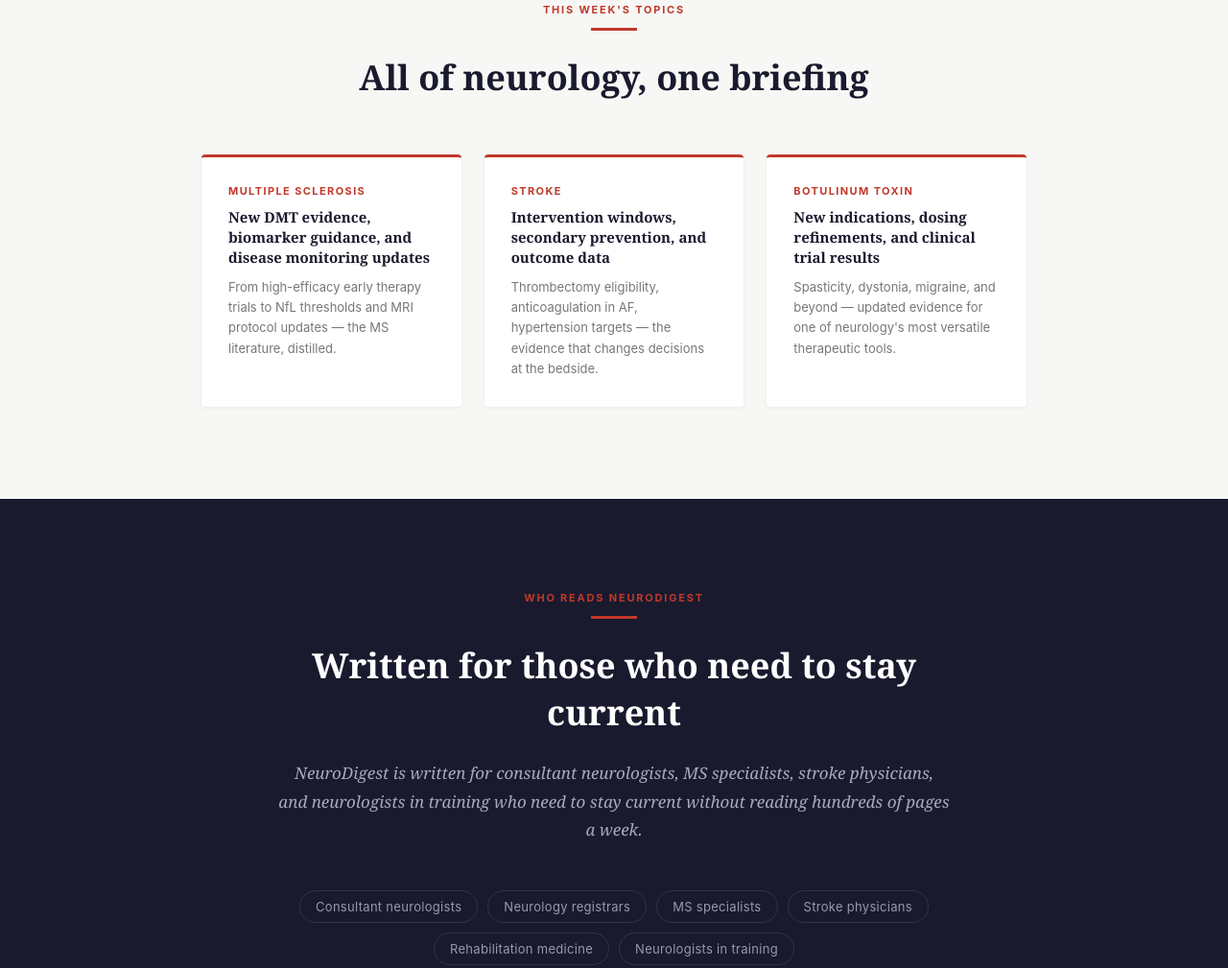
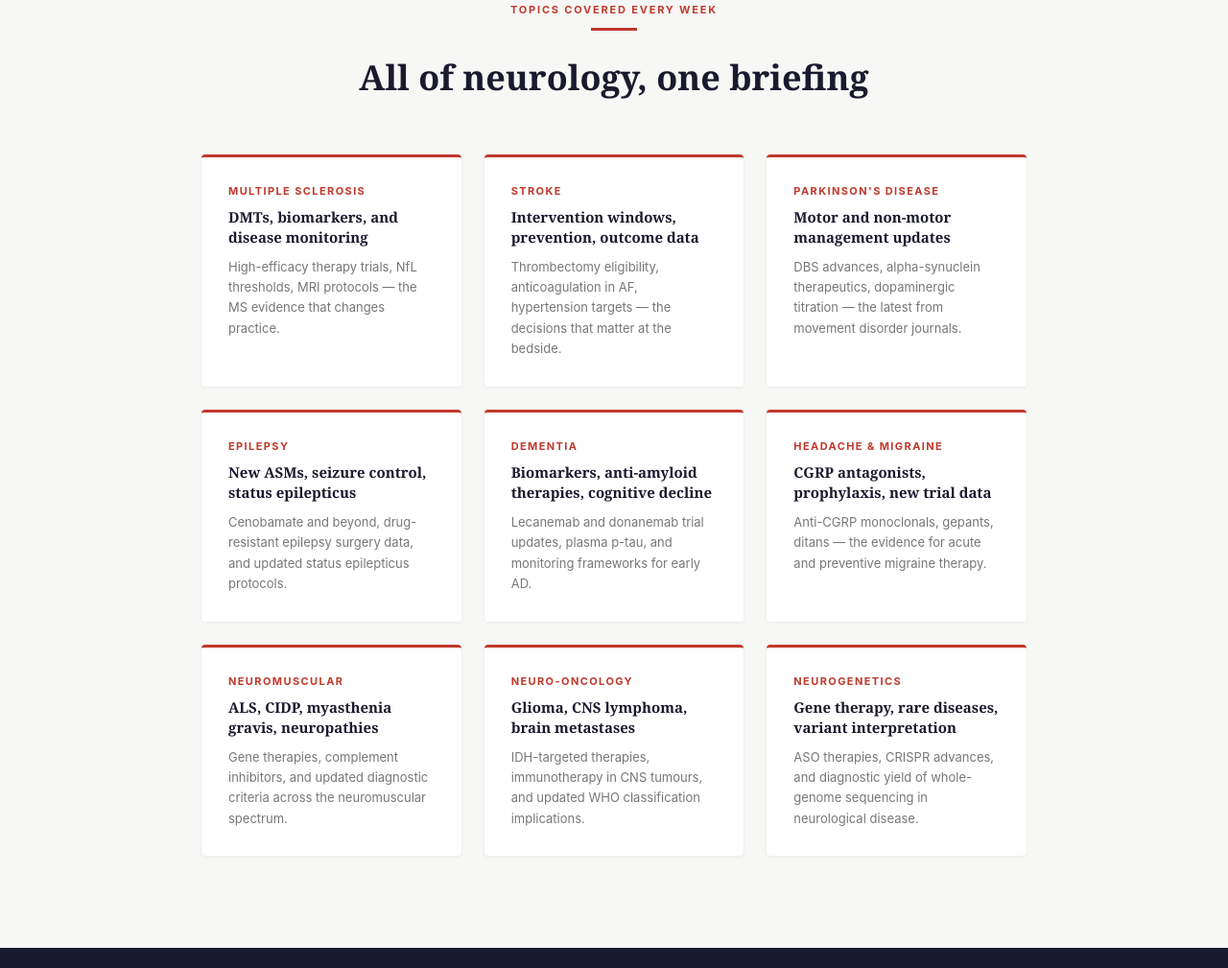
Before and after one commit to laterza01/neuro-digest, a plain HTML site: page index.html in a window 1280 px wide. Shown: the part 1572-2581 px from the top of the page at 96% size. Drawn offline with Linux system fonts and the light colour scheme.

Commit message:
Update topics section — 9 neurology areas with descriptions

```diff
--- a/index.html
+++ b/index.html
@@ -321,25 +321,55 @@
   <section class="inside" id="inside">
     <div class="inside-inner">
       <div style="text-align:center">
-        <p class="section-label">This week's topics</p>
+        <p class="section-label">Topics covered every week</p>
         <div class="section-divider"></div>
         <h2 class="section-title">All of neurology, one briefing</h2>
       </div>
       <div class="inside-grid">
         <div class="inside-card">
           <div class="inside-card-topic">Multiple Sclerosis</div>
-          <div class="inside-card-title">New DMT evidence, biomarker guidance, and disease monitoring updates</div>
-          <p class="inside-card-body">From high-efficacy early therapy trials to NfL thresholds and MRI protocol updates — the MS literature, distilled.</p>
+          <div class="inside-card-title">DMTs, biomarkers, and disease monitoring</div>
+          <p class="inside-card-body">High-efficacy therapy trials, NfL thresholds, MRI protocols — the MS evidence that changes practice.</p>
         </div>
         <div class="inside-card">
           <div class="inside-card-topic">Stroke</div>
-          <div class="inside-card-title">Intervention windows, secondary prevention, and outcome data</div>
-          <p class="inside-card-body">Thrombectomy eligibility, anticoagulation in AF, hypertension targets — the evidence that changes decisions at the bedside.</p>
+          <div class="inside-card-title">Intervention windows, prevention, outcome data</div>
+          <p class="inside-card-body">Thrombectomy eligibility, anticoagulation in AF, hypertension targets — the decisions that matter at the bedside.</p>
         </div>
         <div class="inside-card">
-          <div class="inside-card-topic">Botulinum Toxin</div>
-          <div class="inside-card-title">New indications, dosing refinements, and clinical trial results</div>
-          <p class="inside-card-body">Spasticity, dystonia, migraine, and beyond — updated evidence for one of neurology's most versatile therapeutic tools.</p>
+          <div class="inside-card-topic">Parkinson's Disease</div>
+          <div class="inside-card-title">Motor and non-motor management updates</div>
+          <p class="inside-card-body">DBS advances, alpha-synuclein therapeutics, dopaminergic titration — the latest from movement disorder journals.</p>
+        </div>
+        <div class="inside-card">
+          <div class="inside-card-topic">Epilepsy</div>
+          <div class="inside-card-title">New ASMs, seizure control, status epilepticus</div>
+          <p class="inside-card-body">Cenobamate and beyond, drug-resistant epilepsy surgery data, and updated status epilepticus protocols.</p>
+        </div>
+        <div class="inside-card">
+          <div class="inside-card-topic">Dementia</div>
+          <div class="inside-card-title">Biomarkers, anti-amyloid therapies, cognitive decline</div>
+          <p class="inside-card-body">Lecanemab and donanemab trial updates, plasma p-tau, and monitoring frameworks for early AD.</p>
+        </div>
+        <div class="inside-card">
+          <div class="inside-card-topic">Headache &amp; Migraine</div>
+          <div class="inside-card-title">CGRP antagonists, prophylaxis, new trial data</div>
+          <p class="inside-card-body">Anti-CGRP monoclonals, gepants, ditans — the evidence for acute and preventive migraine therapy.</p>
+        </div>
+        <div class="inside-card">
+          <div class="inside-card-topic">Neuromuscular</div>
+          <div class="inside-card-title">ALS, CIDP, myasthenia gravis, neuropathies</div>
+          <p class="inside-card-body">Gene therapies, complement inhibitors, and updated diagnostic criteria across the neuromuscular spectrum.</p>
+        </div>
+        <div class="inside-card">
+          <div class="inside-card-topic">Neuro-oncology</div>
+          <div class="inside-card-title">Glioma, CNS lymphoma, brain metastases</div>
+          <p class="inside-card-body">IDH-targeted therapies, immunotherapy in CNS tumours, and updated WHO classification implications.</p>
+        </div>
+        <div class="inside-card">
+          <div class="inside-card-topic">Neurogenetics</div>
+          <div class="inside-card-title">Gene therapy, rare diseases, variant interpretation</div>
+          <p class="inside-card-body">ASO therapies, CRISPR advances, and diagnostic yield of whole-genome sequencing in neurological disease.</p>
         </div>
       </div>
     </div>
```
